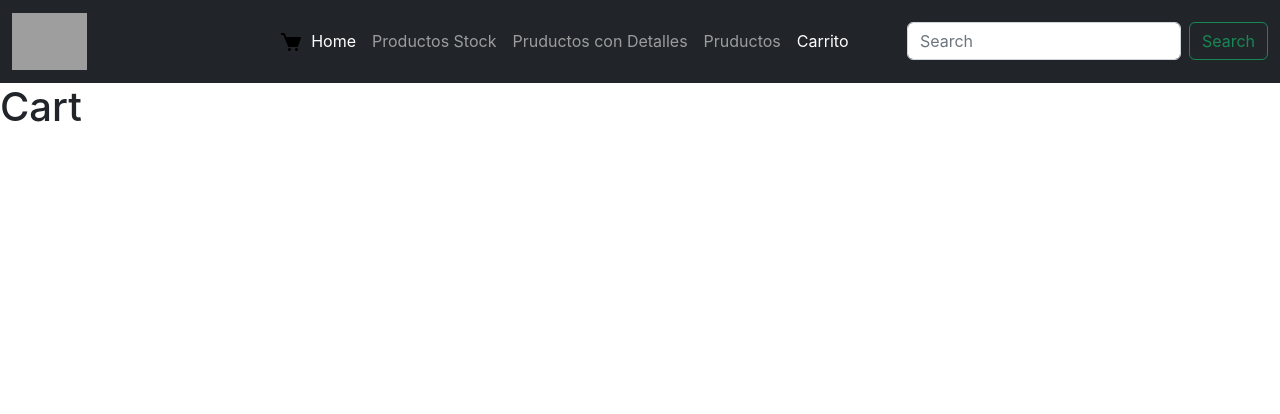
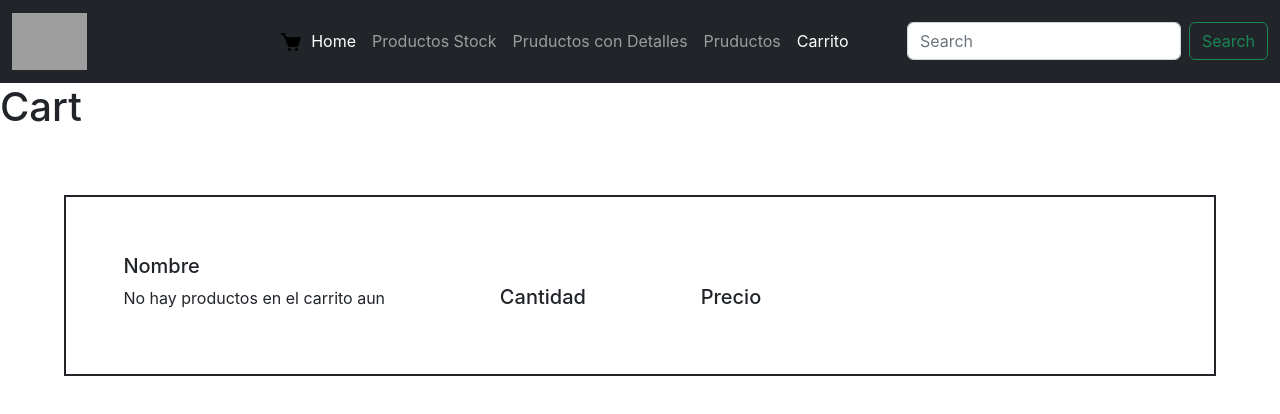
Before and after one commit to JereQ8/Proyecto-React-con-CoderHouse, a React (Create React App) app: page /cart in a window 1280 px wide. Shown: the top 414 px of the page. Built offline with nearby package versions, Linux system fonts and the light colour scheme; grey boxes are pictures that could not be loaded.

Commit message:
contexto

```diff
--- a/src/componentes/Cart.jsx
+++ b/src/componentes/Cart.jsx
@@ -1,11 +1,59 @@
 import React from 'react'
+import { useContext } from 'react'
+import CartContext from '../context/CartContext'
+
+
+const fragment= document.createDocumentFragment()
+
 
 function Cart() {
+
+  const { productosComprados } = useContext(CartContext)
+
   return (
     <div>
-        <h1> Cart </h1>
+      <h1> Cart </h1>
+      <div style={{border:"2px solid", margin:"5%"}}>
+        <div style={{ display: "inline-block", margin: "5%" }}>
+          <h5>Nombre</h5>
+          <div id='nombre'> {productosComprados.length === 0
+            ? "No hay productos en el carrito aun"
+            : productosComprados.map((producto, index) => {
+              return <div key={index}> <p> {producto.nombre} </p> <br /> </div>
+            })
+          } </div>
+        </div>
+
+        <div style={{ display: "inline-block", margin: "5%" }}>
+          <h5>Cantidad</h5>
+          <div id='cantidad'> {productosComprados.length === 0
+            ? ""
+            : productosComprados.map((producto, index) => {
+              return <div key={index}> <p> {producto.cantidad} </p> <br /> </div>
+            })
+          } </div>
+        </div>
+
+        <div style={{ display: "inline-block", margin: "5%" }}>
+          <h5> Precio </h5>
+          <div id='precio'>
+            {productosComprados.length === 0
+              ? ""
+              : productosComprados.map((producto, index) => {
+                return <div key={index}> <p> {producto.precio} </p> <br /> </div>
+              })
+            } </div>
+        </div>
+      </div>
     </div>
   )
 }
 
 export default Cart
+
+
+
+// const p= document.createElement("p");
+//                 const br= document.createElement("br")
+//                 p.textContent=producto.precio;
+//                 fragment.appendChild(p, br)
--- a/src/componentes/ItemDetail.jsx
+++ b/src/componentes/ItemDetail.jsx
@@ -1,7 +1,8 @@
 import "../css/itemDetail.css"
 import ItemCount from "./ItemCount"
-import { useState } from "react"
+import { useContext, useState } from "react"
 import { Link } from "react-router-dom"
+import CartContext from "../context/CartContext"
 
 
 const llevarAlCart= ()=>{
@@ -18,15 +19,32 @@ export function botonLlevarAlCart(){
 
 function ItemDetail({ nombre, colores, precio, cuotas, stock }) {
 
-  const [comprar, setComprar]= useState(false)
+  const [comprar, setComprar]= useState(false);
+  const {productosComprados, agregarProductoAlCarrito}= useContext(CartContext);
 
   const sumarAlCarrito= (e)=>{
-    setComprar(true)
-    e.nativeEvent.path[1].innerHTML=""
-  }
+
+    if(e.nativeEvent.path[2].querySelector("div").querySelector("div").querySelector("div").textContent== 0){
+      alert("Para comprar debe marcar la cantidad de productos que desea")
+    }
+    else{
+      const productoComprado= {
+        nombre: e.nativeEvent.path[2].querySelector("h4").textContent,
+        cantidad: parseInt(e.nativeEvent.path[2].querySelector("div").querySelector("div").querySelector("div").textContent),
+        precio: parseInt(e.nativeEvent.path[2].querySelectorAll("p")[1].textContent)*parseInt(e.nativeEvent.path[2].querySelector("div").querySelector("div").querySelector("div").textContent)
+      }
+
+      setComprar(true)
+      e.nativeEvent.path[1].innerHTML="";
+      agregarProductoAlCarrito(productoComprado);
+      console.log(productosComprados)
 
 
 
+    }
+
+
+  }
   return (
     <div className='item-detail' >
       <h4>{nombre}</h4>
@@ -38,7 +56,7 @@ function ItemDetail({ nombre, colores, precio, cuotas, stock }) {
       : <ItemCount nombreProducto={nombre} stockProducto={stock} sumarAlCarrito={sumarAlCarrito}/>
       }
       <div>
-      <button onClick={sumarAlCarrito} style={{"margin-top":"5%"}}> Comprar </button>
+      <button onClick={sumarAlCarrito} style={{"marginTop":"5%"}}> Comprar </button>
       </div>
     </div>
   )
--- /dev/null
+++ b/src/context/CartContext.jsx
@@ -0,0 +1,40 @@
+import { createContext, useState } from "react";
+
+const CartContext= createContext();
+
+const ContextProvider= ({ children })=>{
+
+    // VARIABLES, ESTADOS, CONSTANTES QUE QUIERO QUE SEAN GLOBALES
+    const [productosComprados, setProductosComprados]= useState([]);
+    const [comprar, setComprar]= useState(false);
+
+    function agregarProductoAlCarrito(producto){
+      let productoAgregado=[...productosComprados, producto];
+      setProductosComprados(productoAgregado);
+    };
+
+    const sumarAlCarrito= (e)=>{
+
+      if(e.nativeEvent.path[2].querySelector("div").querySelector("div").querySelector("div").textContent== 0){
+        alert("Para comprar debe marcar la cantidad de productos que desea")
+      }
+      else{
+        const productoComprado= {
+          nombre: e.nativeEvent.path[2].querySelector("h4").textContent,
+          cantidad: parseInt(e.nativeEvent.path[2].querySelector("div").querySelector("div").querySelector("div").textContent),
+          precio: parseInt(e.nativeEvent.path[2].querySelectorAll("p")[1].textContent)*parseInt(e.nativeEvent.path[2].querySelector("div").querySelector("div").querySelector("div").textContent)
+        }
+
+        setComprar(true)
+        e.nativeEvent.path[1].innerHTML="";
+        agregarProductoAlCarrito(productoComprado);
+        console.log(productosComprados)
+         }
+    }
+    // DATA A EXPORTAR
+    const data={productosComprados, agregarProductoAlCarrito, sumarAlCarrito}
+
+    return(<CartContext.Provider value={data} > {children} </CartContext.Provider>)
+}
+export {ContextProvider}
+export default CartContext
--- a/src/index.js
+++ b/src/index.js
@@ -3,11 +3,14 @@ import ReactDOM from 'react-dom/client';
 import './index.css';
 import App from './App';
 import reportWebVitals from './reportWebVitals';
+import { ContextProvider } from './context/CartContext'
 
 const root = ReactDOM.createRoot(document.getElementById('root'));
 root.render(
   <React.StrictMode>
-    <App />
+    <ContextProvider>
+      <App />
+    </ContextProvider>
   </React.StrictMode>
 );
 
```
